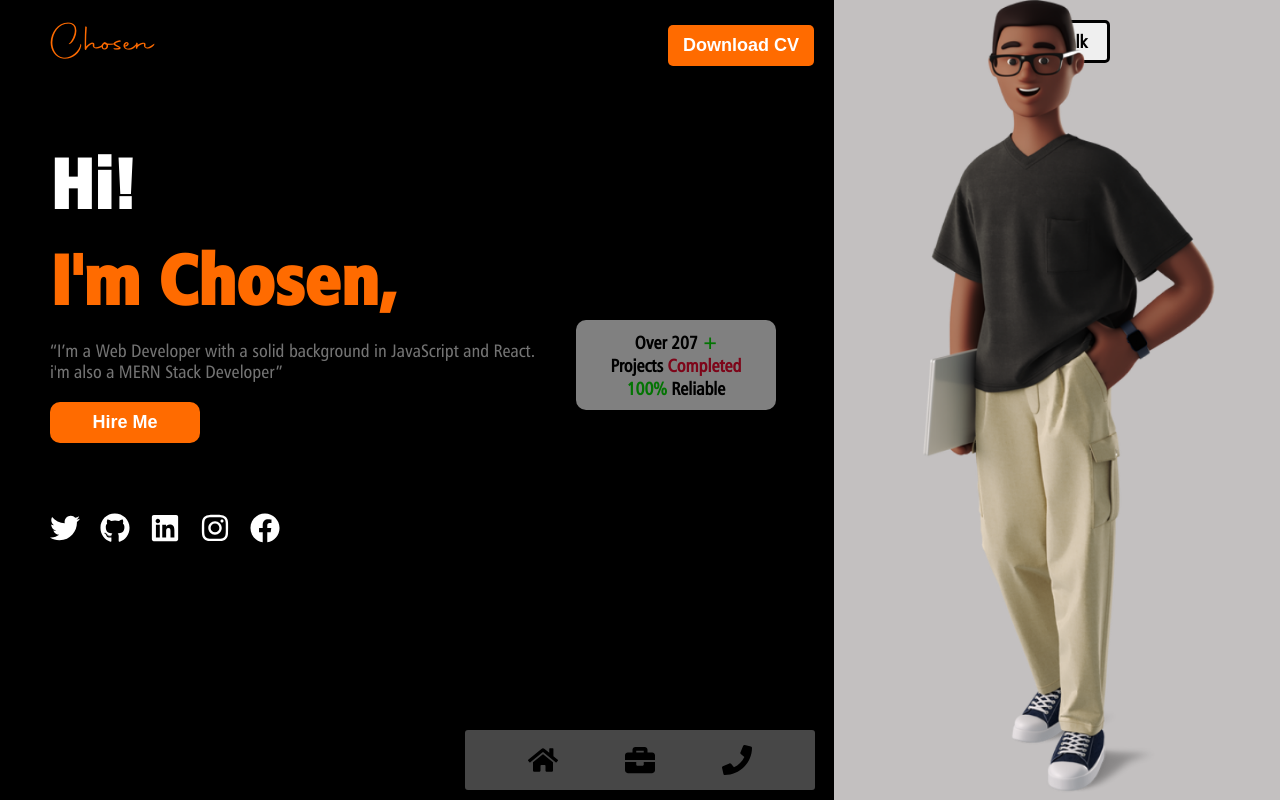
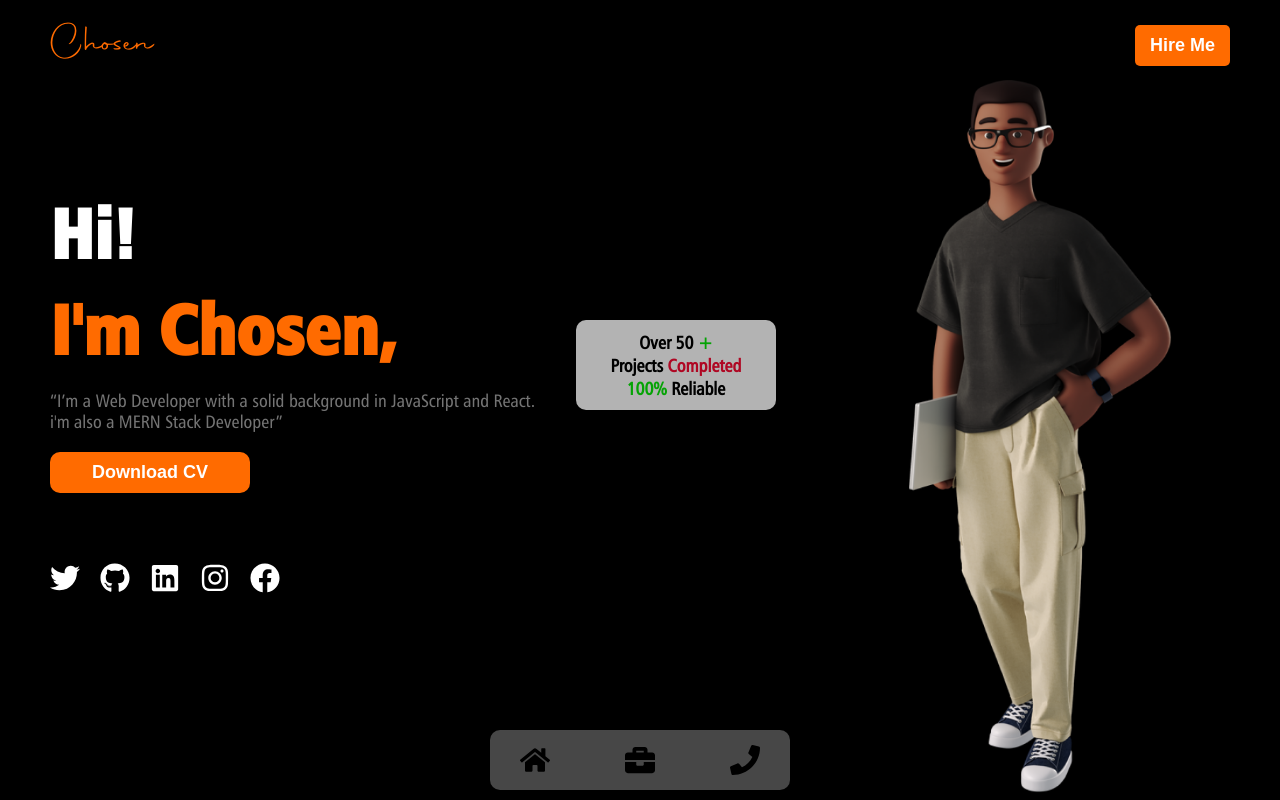
Before and after one commit to chosenvincent1/portfolio, a React (Create React App) app: page / in a window 1280 px wide. Built offline with nearby package versions, Linux system fonts and the light colour scheme.

Commit message:
Finished the Home Page

```diff
--- a/src/App.css
+++ b/src/App.css
@@ -45,19 +45,19 @@ body {
   background-color: rgba(142, 142, 142, .5);
   display: flex;
   align-items: center;
-  justify-content: space-around;
-  width: 350px;
+  justify-content: space-between;
+  width: 300px;
   height: 40px;
   padding: 30px;
   position: fixed;
   bottom: 10px;
-  border-radius: 3px;
+  border-radius: 10px;
   left: 50%;
   transform: translateX(-50%);
   z-index: 10;
 }
 
-.navbar > .home-nav-icon, .navbar > .project-nav-icon, .navbar > .contact-nav-icon {
+.navbar > .nav-icon {
   font-size: 30px;
   cursor: pointer;
 }
@@ -83,32 +83,7 @@ body {
   font-family: "Autography";
 }
 
-.second-navbar > ul {
-  display: flex;
-  margin-right: 20px;
-}
-
-.second-navbar > ul > li {
-  list-style: none;
-  margin-right: 100px;
-}
-
-.second-navbar > ul > .contact-navbar {
-  margin-right: 20px;
-}
-
-.second-navbar > ul > li > a {
-  text-decoration: none;
-  text-transform: capitalize;
-  color: white;
-  font-size: 1.5rem;
-}
-
-.second-navbar > ul > li > a:hover {
-  color: #FF6B00;
-}
-
-.second-navbar > .download-cv {
+.second-navbar > .hire-me {
   padding: 10px 15px;
   background-color: #FF6B00;
   color: white;
@@ -118,16 +93,8 @@ body {
   font-weight: 600;
   border-radius: 5px;
   text-transform: capitalize;
-  margin-right: 20px;
+  margin-right: 50px;
 }
-
-/* .navbar > .hamburger-container > .menu {
-  display: none;
-}
-
-.navbar > .mobile-nav > ul {
-  display: none;
-} */
 
 
 
@@ -152,10 +119,11 @@ body {
   width: 100%;
   height: 100%;
   padding-left: 50px;
+  position: relative;
 }
 
 .first-home-section > .home-text > .second-navbar {
-  margin-bottom: 50px;
+  margin-bottom: 100px;
 }
 
 .first-home-section > .home-text > .first-p, .first-home-section > .home-text > .second-p {
@@ -189,7 +157,7 @@ body {
   margin-bottom: 20px;
 }
 
-.first-home-section > .home-text > .hire-me {
+.first-home-section > .home-text > .download-cv {
   padding: 10px 30px;
   background-color: #FF6B00;
   color: white;
@@ -200,7 +168,7 @@ body {
   border-radius: 10px;
   text-transform: capitalize;
   margin-bottom: 70px;
-  width: 150px;
+  width: 200px;
 }
 
 .first-home-section > .home-text > .home-social-media {
@@ -217,9 +185,17 @@ body {
   margin-right: 20px;
 }
 
+.first-home-section > .home-text > .developer {
+  position: absolute;
+  bottom: 0;
+  right: 50px;
+  height: 90%;
+  margin-top: 50px;
+}
+
 .first-home-section > .project-completed {
   background-color: white;
-  opacity: .5;
+  opacity: .7;
   position: absolute;
   top: 40%;
   left: 45%;
@@ -233,12 +209,12 @@ body {
   height: 90px;
   z-index: 10;
   text-align: center;
-
 }
 
 .first-home-section > .project-completed > p {
   margin: 2px 0px;
 }
+
 .first-home-section > .project-completed > p > .plus, .first-home-section > .project-completed > p > .percent {
   color: rgb(7, 232, 7);
   font-weight: 900;
@@ -248,41 +224,6 @@ body {
   color: rgb(249, 11, 51);
   font-weight: 900;
 }
-
-.first-home-section > .home-image {
-  position: relative;
-  background-color: #C3C0C0;
-  width: 700px;
-}
-
-.first-home-section > .home-image > .home-image-btn {
-  display: flex;
-  flex-direction: column;
-  justify-content: center;
-  align-items: center;
-  margin-top: 20px;
-}
-
-.first-home-section > .home-image > .home-image-btn > .btn {
-  padding: 8px 20px;
-  border:  3px solid black;
-  font-family: "Humanist777CondensedBT", sans-serif;
-  font-size: 18px;
-  font-weight: 700;
-  border-radius: 5px;
-  text-transform: capitalize;
-  cursor: pointer;
-}
-
-.home-image > .developer {
-  height: 100%;
-  /* top: 10px; */
-  /* margin-left: 100px; */
-  position: absolute;
-  bottom: 0;
-  right: 0;
-}
-
 
 
 /* PROJECTS */
--- a/src/Components/SecondNavbar.js
+++ b/src/Components/SecondNavbar.js
@@ -46,7 +46,7 @@ const SecondNavbar = ()=> {
                     </Link>
                 </li>
             </ul> */}
-            <button className="download-cv">Download CV</button>
+            <button className="hire-me">Hire Me</button>
             {/* <div className="hamburger-container" onClick={clickHamburger} >
                 <FaBars id="menu" className= { `menu ${hamburger ? "remove-hamburger " : "hamburger "}`} />
                 <FaTimes id="menu" className={`menu ${hamburger ? "cancel" : "remove-cancel"}`} />
--- a/src/Pages/Home.js
+++ b/src/Pages/Home.js
@@ -16,7 +16,7 @@ const Home = ()=> {
                     {/* <p className="third-p">web developer</p> */}
                     <p className="fourth-p">“I’m a Web Developer with a solid background in JavaScript and React. <br /> i'm also a MERN Stack Developer”</p>
 
-                    <button className="hire-me">Hire me</button>
+                    <button className="download-cv">Download CV</button>
                     <div className='home-social-media'>
                         <a href='https://www.twitter.com/chosenvincent1'>
                             <FaTwitter className='social-icon' />
@@ -34,20 +34,15 @@ const Home = ()=> {
                             <FaFacebook className='social-icon' />
                         </a>
                     </div>
+
+                    <img src="/images/developer.png" alt="" className="developer" />
                 </div>
 
 
                 <div className="project-completed">
-                    <p>over 207 <span className="plus">+</span></p>
+                    <p>over 50 <span className="plus">+</span></p>
                     <p>projects <span className="completed">completed</span></p>
                     <p><span className="percent">100%</span> reliable</p>
-                </div>
-
-                <div className="home-image">
-                    <div className="home-image-btn">
-                        <button className="btn">lets' talk</button>
-                    </div>
-                    <img src="/images/developer.png" alt="" className="developer" />
                 </div>
             </section>
         </div>
```
